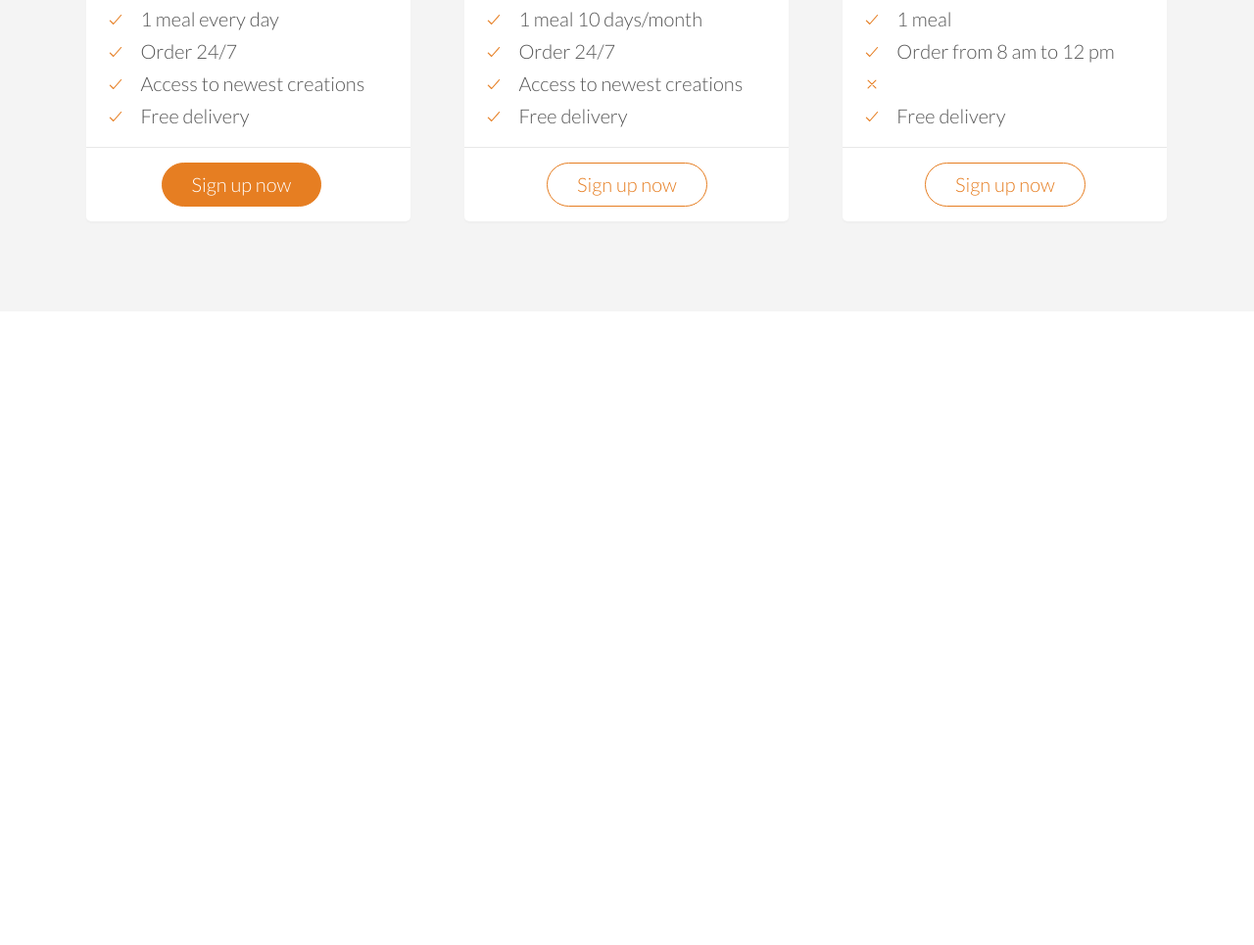
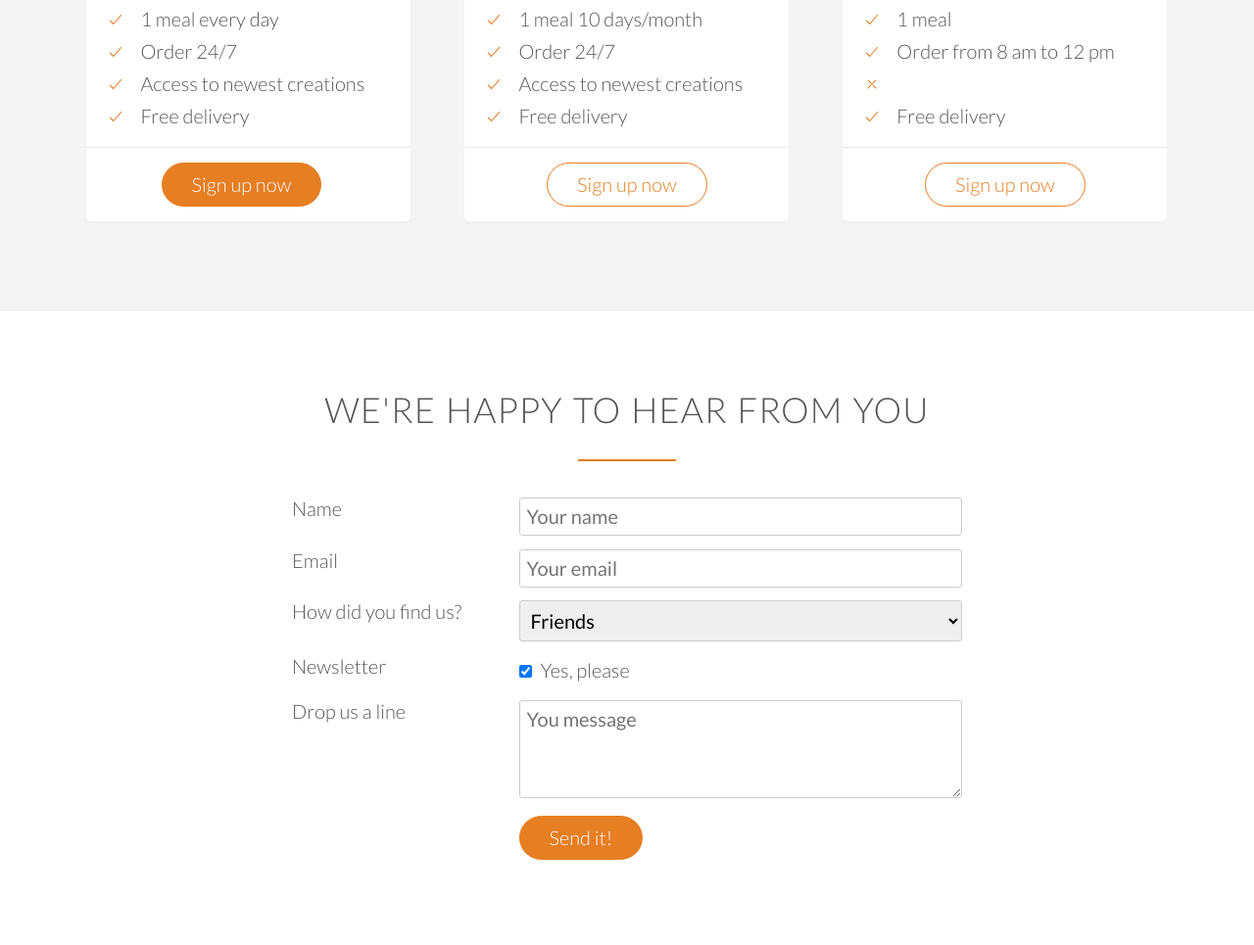
Before and after one commit to archeapxa/omnifood-udemy, a plain HTML site: page index.html in a window 1280 px wide. Shown: the part 4277-5242 px from the top of the page at 98% size. Before the commit the page ends 4595 px from the top, so only its background shows below. Drawn offline with nearby package versions, Linux system fonts and the light colour scheme.

Commit message:
feat: from

```diff
--- a/index.html
+++ b/index.html
@@ -336,6 +336,89 @@
   </section>
   <!-- /.section-plans -->
 
+  <section class="section-form">
+    <div class="row">
+      <h2>We're happy to hear from you</h2>
+    </div>
+    <!-- /.row -->
+    <div class="row">
+      <form class="contact-form" method="POST" action="#">
+        <div class="row">
+          <div class="col span-1-of-3">
+            <label for="name">Name</label>
+          </div>
+          <!-- /.col span-1-of-3 -->
+          <div class="col span-2-of-3">
+            <input type="text" name="name" id="name" placeholder="Your name" required>
+          </div>
+          <!-- /.col span-2-of-3 -->
+        </div>
+        <!-- /.row -->
+        <div class="row">
+          <div class="col span-1-of-3">
+            <label for="email">Email</label>
+          </div>
+          <!-- /.col span-1-of-3 -->
+          <div class="col span-2-of-3">
+            <input type="email" name="email" id="email" placeholder="Your email" required>
+          </div>
+          <!-- /.col span-2-of-3 -->
+        </div>
+        <!-- /.row -->
+        <div class="row">
+          <div class="col span-1-of-3">
+            <label for="find-us">How did you find us?</label>
+          </div>
+          <!-- /.col span-1-of-3 -->
+          <div class="col span-2-of-3">
+            <select name="find-us" id="find-us">
+              <option value="friends">Friends</option>
+              <option value="search">Search engine</option>
+              <option value="ad">Advertisement</option>
+              <option value="other">Other</option>
+            </select>
+          </div>
+          <!-- /.col span-2-of-3 -->
+        </div>
+        <!-- /.row -->
+        <div class="row">
+          <div class="col span-1-of-3">
+            <label for="news">Newsletter</label>
+          </div>
+          <!-- /.col span-1-of-3 -->
+          <div class="col span-2-of-3">
+            <input type="checkbox" name="news" id="news" checked> Yes, please
+          </div>
+          <!-- /.col span-2-of-3 -->
+        </div>
+        <!-- row -->
+        <div class="row">
+          <div class="col span-1-of-3">
+            <label for="message">Drop us a line</label>
+          </div>
+          <!-- /.col span-1-of-3 -->
+          <div class="col span-2-of-3">
+            <textarea name="message" id="message"  placeholder="You message"></textarea>
+          </div>
+          <!-- /.col span-2-of-3 -->
+        </div>
+        <!-- row -->
+        <div class="row">
+          <div class="col span-1-of-3">
+            <label for="message">&nbsp;</label>
+          </div>
+          <!-- /.col span-1-of-3 -->
+          <div class="col span-2-of-3">
+            <input type="submit" value="Send it!">
+          </div>
+          <!-- /.col span-2-of-3 -->
+        </div>
+        <!-- row -->
+      </form>
+    </div>
+    <!-- /.row -->
+  </section>
+  <!-- /.section-form -->
 
   <script src="https://unpkg.com/ionicons@5.0.0/dist/ionicons.js"></script>
 </body>
@@ -347,4 +430,18 @@
 <!--
 
 
+Section 8: Footer
+Title: None
+
+Navigation:
+1. About us
+2. Blog
+3. Press
+4. iOS App
+5. Android App
+
+Also include links to facebook, twitter, google+ and Instagram accounts.
+
+
+
 -->
--- a/resources/css/style.css
+++ b/resources/css/style.css
@@ -141,7 +141,8 @@ a:active {
 /* -----BUTTONS----- */
 
 .btn:link,
-.btn:visited {
+.btn:visited,
+input[type=submit] {
   display: inline-block;
   padding: 10px 30px;
   border-radius: 200px;
@@ -152,7 +153,8 @@ a:active {
 }
 
 .btn-full:link,
-.btn-full:visited {
+.btn-full:visited,
+input[type=submit] {
   background-color: #e67e22;
   border: 1px solid #e67e22;
   color: #fff;
@@ -168,13 +170,19 @@ a:active {
 
 
 .btn:hover,
-.btn:active {
+.btn:active,
+input[type=submit]:hover,
+input[type=submit]:active {
   background-color: #cf6d17;
+
 }
 
 .btn-full:hover,
-.btn-full:active {
+.btn-full:active,
+input[type=submit]:hover,
+input[type=submit]:active {
   border: 1px solid #cf6d17;
+  cursor: pointer;
 }
 
 .btn-ghost:hover,
@@ -455,4 +463,35 @@ cite img {
   padding: 5px 0;
 }
 
+
+/* ----------------------------------------- */
+/* FORM */
+/* ----------------------------------------- */
+
+.contact-form {
+  width: 60%;
+  margin: 0 auto;
+}
+
+input[type=text],
+input[type=email],
+select,
+textarea {
+  width: 100%;
+  padding: 7px;
+  border-radius: 3px;
+  border: 1px solid #ccc;
+}
+
+textarea {
+  height: 100px;
+}
+
+input[type=checkbox] {
+  margin: 10px 5px 10px 0;
+}
+
+*:focus {
+  outline: none;
+}
 /* #e67e22 */
```
